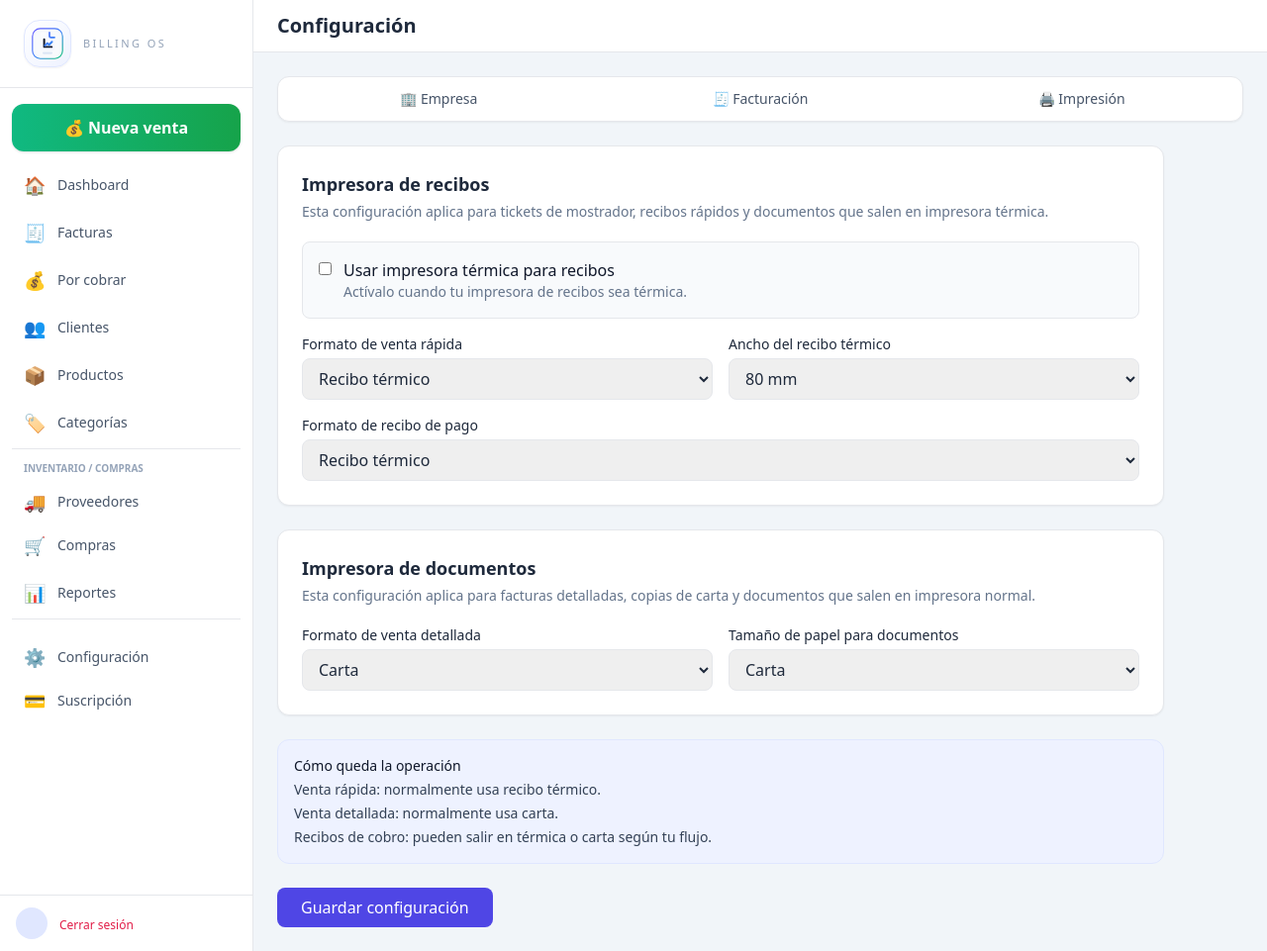
After one commit to Luisfer8904/lempis, a Python web app: template templates/configuracion/impresion.html in a window 1280 px wide. The commit adds this page. Shown: the whole page at 99% size. Run offline with Jinja, Linux system fonts and the light colour scheme; the template is opened without the code that fills it, so the values that code supplies are empty; some libraries are stand-ins or nearby versions.

Commit message:
Add print settings configuration

```diff
--- a/models/__init__.py
+++ b/models/__init__.py
@@ -21,6 +21,7 @@ from models.catalog import Customer, Product, Category, ProductBatch  # noqa: E4
 from models.invoice import Invoice, InvoiceItem, InvoicePayment  # noqa: E402,F401
 from models.country import Country, TaxConfig          # noqa: E402,F401
 from models.audit import AuditLog                      # noqa: E402,F401
+from models.printing import TenantPrintSettings        # noqa: E402,F401
 from models.suppliers import Supplier                  # noqa: E402,F401
 from models.purchases import Purchase, PurchaseItem    # noqa: E402,F401
 from models.ivg import IVGAgendaItem, IVGCashSummary, IVGClient, IVGPayment, IVGProduct, IVGSale, IVGUser  # noqa: E402,F401
--- a/templates/configuracion/_tabs.html
+++ b/templates/configuracion/_tabs.html
@@ -19,6 +19,15 @@
             {% endif %}">
     🧾 Facturación
   </a>
+  <a href="{{ url_for('configuracion.impresion') }}"
+     class="flex-1 text-center py-3 px-4 font-medium text-sm
+            {% if ep == 'configuracion.impresion' %}
+              bg-indigo-50 text-indigo-700 border-b-2 border-indigo-600 rounded-t-xl
+            {% else %}
+              text-slate-600 hover:bg-slate-50
+            {% endif %}">
+    🖨️ Impresión
+  </a>
   {% if tenant and tenant.invoice_mode == 'sar_hn' %}
     <a href="{{ url_for('configuracion.sar') }}"
        class="flex-1 text-center py-3 px-4 font-medium text-sm
--- /dev/null
+++ b/templates/configuracion/impresion.html
@@ -0,0 +1,106 @@
+{% extends "app/_layout.html" %}
+{% block title %}Configuración — Impresión{% endblock %}
+{% block heading %}Configuración{% endblock %}
+
+{% block content %}
+{% include "configuracion/_tabs.html" %}
+
+<form method="POST" class="space-y-6 max-w-4xl">
+  <div class="bg-white p-6 rounded-xl shadow-sm border">
+    <h2 class="text-lg font-semibold mb-1">Impresora de recibos</h2>
+    <p class="text-sm text-slate-500 mb-5">
+      Esta configuración aplica para tickets de mostrador, recibos rápidos y documentos que salen en impresora térmica.
+    </p>
+
+    <div class="grid md:grid-cols-2 gap-4">
+      <label class="md:col-span-2 flex items-start gap-3 p-4 rounded-lg border bg-slate-50">
+        <input type="checkbox" name="thermal_printer_enabled" value="1"
+               {% if settings.thermal_printer_enabled %}checked{% endif %}
+               class="mt-1 accent-indigo-600" />
+        <div>
+          <p class="font-medium text-slate-900">Usar impresora térmica para recibos</p>
+          <p class="text-sm text-slate-500">Actívalo cuando tu impresora de recibos sea térmica.</p>
+        </div>
+      </label>
+
+      <div>
+        <label class="block text-sm font-medium mb-1">Formato de venta rápida</label>
+        <select name="quick_sale_format"
+                class="w-full px-3 py-2 border rounded-lg focus:ring-2 focus:ring-indigo-500">
+          <option value="thermal_receipt" {% if settings.quick_sale_format == 'thermal_receipt' %}selected{% endif %}>
+            Recibo térmico
+          </option>
+          <option value="letter" {% if settings.quick_sale_format == 'letter' %}selected{% endif %}>
+            Carta
+          </option>
+        </select>
+      </div>
+
+      <div>
+        <label class="block text-sm font-medium mb-1">Ancho del recibo térmico</label>
+        <select name="receipt_paper_width"
+                class="w-full px-3 py-2 border rounded-lg focus:ring-2 focus:ring-indigo-500">
+          <option value="80mm" {% if settings.receipt_paper_width == '80mm' %}selected{% endif %}>80 mm</option>
+          <option value="58mm" {% if settings.receipt_paper_width == '58mm' %}selected{% endif %}>58 mm</option>
+        </select>
+      </div>
+
+      <div class="md:col-span-2">
+        <label class="block text-sm font-medium mb-1">Formato de recibo de pago</label>
+        <select name="payment_receipt_format"
+                class="w-full px-3 py-2 border rounded-lg focus:ring-2 focus:ring-indigo-500">
+          <option value="thermal_receipt" {% if settings.payment_receipt_format == 'thermal_receipt' %}selected{% endif %}>
+            Recibo térmico
+          </option>
+          <option value="letter" {% if settings.payment_receipt_format == 'letter' %}selected{% endif %}>
+            Carta
+          </option>
+        </select>
+      </div>
+    </div>
+  </div>
+
+  <div class="bg-white p-6 rounded-xl shadow-sm border">
+    <h2 class="text-lg font-semibold mb-1">Impresora de documentos</h2>
+    <p class="text-sm text-slate-500 mb-5">
+      Esta configuración aplica para facturas detalladas, copias de carta y documentos que salen en impresora normal.
+    </p>
+
+    <div class="grid md:grid-cols-2 gap-4">
+      <div>
+        <label class="block text-sm font-medium mb-1">Formato de venta detallada</label>
+        <select name="detailed_sale_format"
+                class="w-full px-3 py-2 border rounded-lg focus:ring-2 focus:ring-indigo-500">
+          <option value="letter" {% if settings.detailed_sale_format == 'letter' %}selected{% endif %}>Carta</option>
+          <option value="thermal_receipt" {% if settings.detailed_sale_format == 'thermal_receipt' %}selected{% endif %}>Recibo térmico</option>
+        </select>
+      </div>
+
+      <div>
+        <label class="block text-sm font-medium mb-1">Tamaño de papel para documentos</label>
+        <select name="document_page_format"
+                class="w-full px-3 py-2 border rounded-lg focus:ring-2 focus:ring-indigo-500">
+          <option value="letter" {% if settings.document_page_format == 'letter' %}selected{% endif %}>Carta</option>
+          <option value="a4" {% if settings.document_page_format == 'a4' %}selected{% endif %}>A4</option>
+          <option value="half_letter" {% if settings.document_page_format == 'half_letter' %}selected{% endif %}>Media carta</option>
+        </select>
+      </div>
+    </div>
+  </div>
+
+  <div class="bg-indigo-50 border border-indigo-100 rounded-xl p-4 text-sm text-slate-700">
+    <p class="font-medium text-slate-900 mb-1">Cómo queda la operación</p>
+    <ul class="space-y-1">
+      <li>Venta rápida: normalmente usa recibo térmico.</li>
+      <li>Venta detallada: normalmente usa carta.</li>
+      <li>Recibos de cobro: pueden salir en térmica o carta según tu flujo.</li>
+    </ul>
+  </div>
+
+  <div class="flex gap-3">
+    <button class="bg-indigo-600 text-white px-6 py-2 rounded-lg hover:bg-indigo-700">
+      Guardar configuración
+    </button>
+  </div>
+</form>
+{% endblock %}
```
Also changed, not shown: models/printing.py (added, +27 -0 lines), routes/configuracion.py (+32 -0 lines), migrations/2026_06_print_settings.sql (added).
